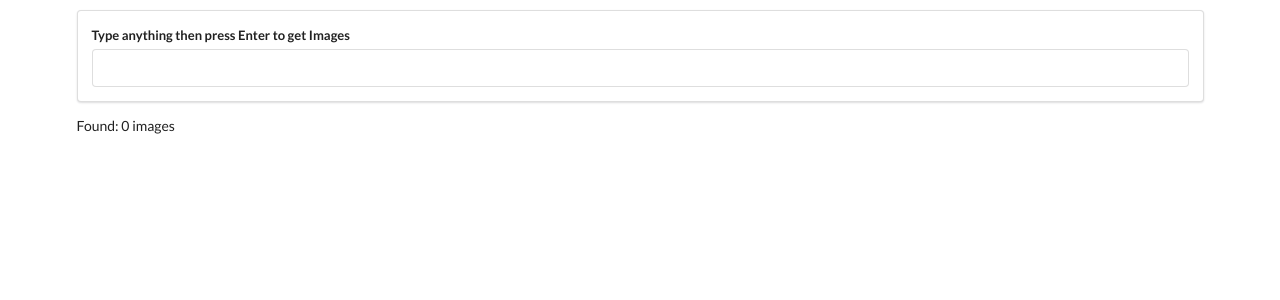
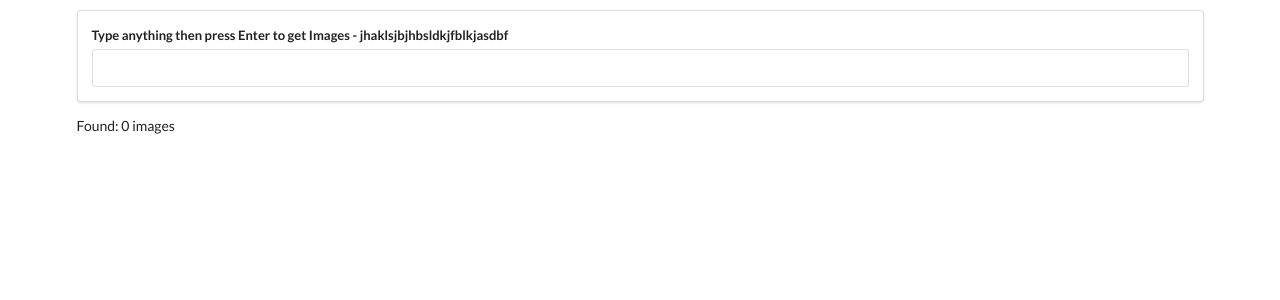
Before and after one commit to Tushar-Imran/search-anything, a React (Create React App) app: page / in a window 1280 px wide. Shown: the top 300 px of the page. Built offline with nearby package versions, Linux system fonts and the light colour scheme.

Commit message:
Update SearchBar.js

```diff
--- a/src/components/SearchBar.js
+++ b/src/components/SearchBar.js
@@ -14,7 +14,10 @@ class SearchBar extends React.Component {
       <div className="ui segment">
         <form onSubmit={this.onFormSubmit} className="ui form">
           <div className="field">
-            <label>Type anything then press Enter to get Images</label>
+            <label>
+              Type anything then press Enter to get Images -
+              jhaklsjbjhbsldkjfblkjasdbf
+            </label>
             <input
               type="text"
               value={this.state.term}
```
